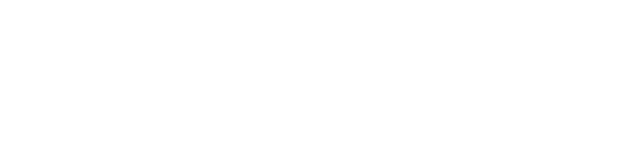
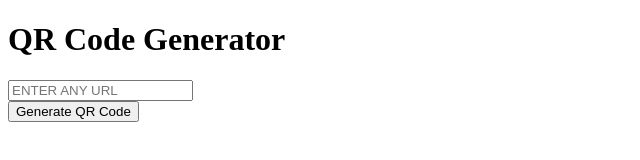
Before and after one commit to turgunovk/qr-generator, a plain HTML site: page index.html in a window 1280 px wide. Shown: the whole page, without its empty margins (0-640 px from the left). Drawn offline with Linux system fonts and the light colour scheme.

Commit message:
Add form elements, inputs and buttons

```diff
--- a/index.html
+++ b/index.html
@@ -9,7 +9,16 @@
     <link rel="stylesheet" href="main.css">
 </head>
 <body>
-
+    <div class="form">
+        <h1>QR Code Generator</h1>
+        <form action="#">
+            <input type="url" name="website" id="website" placeholder="ENTER ANY URL" required>
+            <div id="qrcode-container">
+                <div id="qrcode" class="qrcode"></div>
+            </div>
+            <button type="button" onclick="generateQRCode()">Generate QR Code</button>
+        </form>
+    </div>
     <script src="./index.js"></script>
 </body>
 </html>
```
